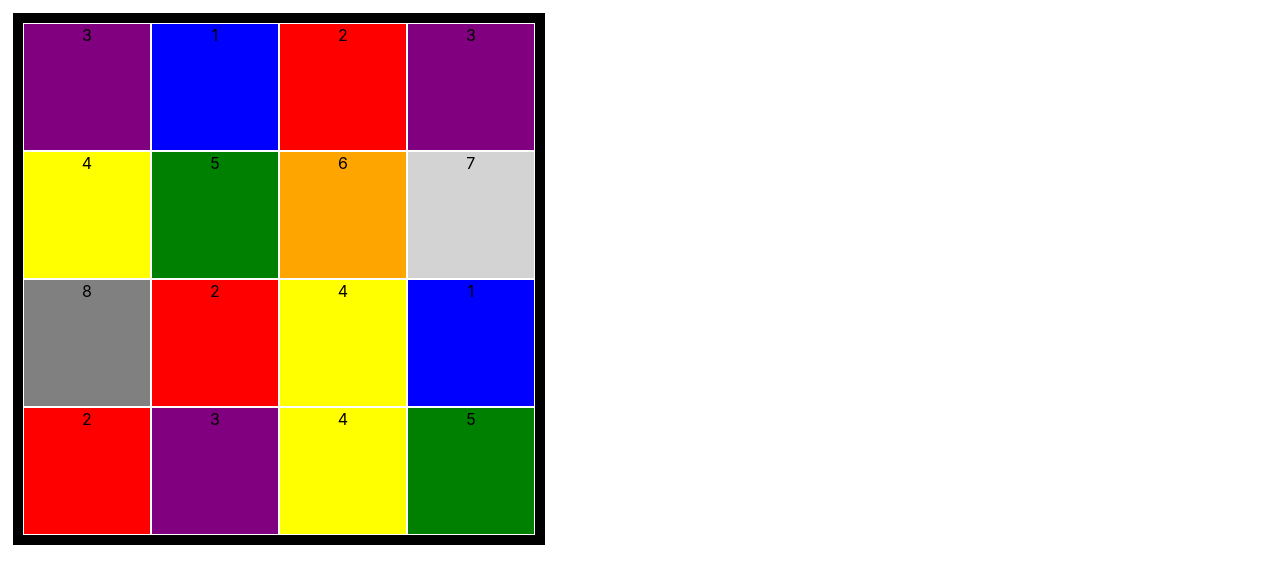
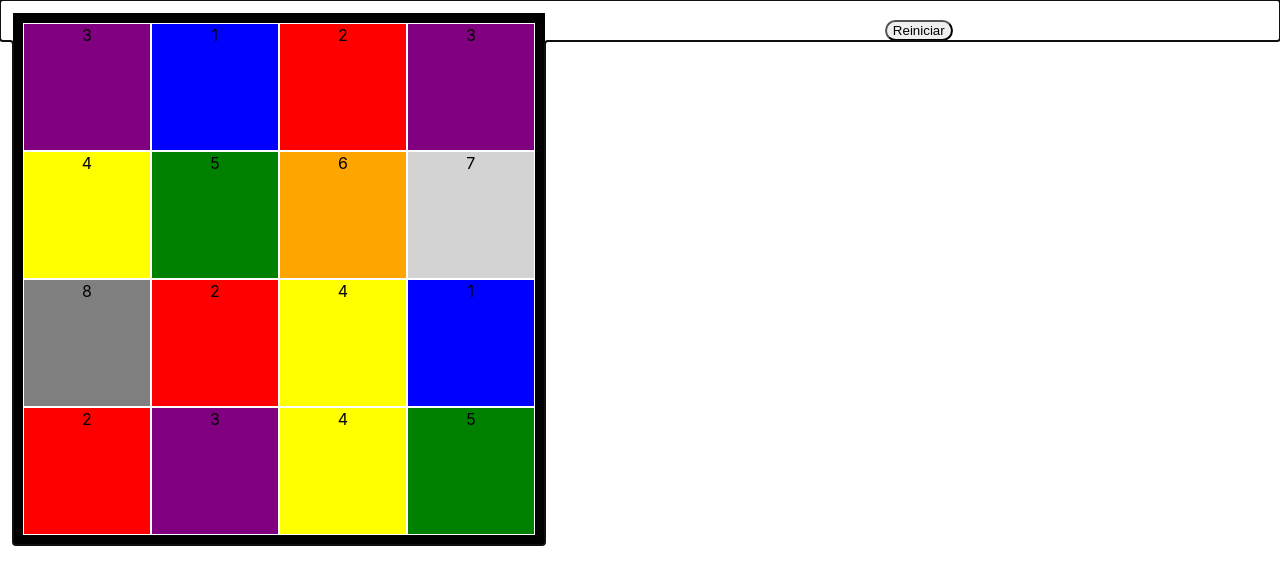
Before and after one commit to pagoncalves/projeto, a React (Create React App) app: page / in a window 1280 px wide. Shown: the top 584 px of the page. Built offline with nearby package versions, Linux system fonts and the light colour scheme.

Commit message:
Criado botao para reiniciar e elementos carregados ao iniciar

```diff
--- a/package.json
+++ b/package.json
@@ -1,7 +1,7 @@
 {
   "name": "projeto",
   "version": "0.1.0",
-  "homepage": "https://pagoncalves.github.io/",
+  "homepage": "https://pagoncalves.github.io/quadramatico/",
   "private": true,
   "dependencies": {
     "@testing-library/jest-dom": "^5.11.9",
--- a/src/App.css
+++ b/src/App.css
@@ -27,3 +27,9 @@
   width: 9.7vmax;
   height: 9.7vmax;
 }
+
+#btn{
+  border-radius: 50px;
+  margin-top: 20px;
+
+}
--- a/src/App.js
+++ b/src/App.js
@@ -56,10 +56,17 @@ class App extends React.Component {
     }
   }
 
+handleBnt = (event) => {
+this.setState((state) => {
+  var quadrados = [[3, 1, 2, 3], [4, 5, 6, 7], [8, 2, 4, 1], [2, 3, 4, 5]]
+  return {quadrados}
+})
+
+}
 
 
+   handleTeclado = (event) => {
 
-  handleTeclado = (event) => {
     if (event.code !== "ArrowLeft" && event.code !== "ArrowRight" &&
       event.code !== "ArrowUp" && event.code !== "ArrowDown")
       return
@@ -101,15 +108,14 @@ class App extends React.Component {
 
   }
 
-
-
-
-
-
+  componentDidMount() {
+    document.querySelector(".App").focus()
+  }
 
   render() {
 
     return (
+
       <div className="App" onKeyDown={this.handleTeclado} tabIndex="0" >
 
         <div id="Quadrado">
@@ -171,9 +177,14 @@ class App extends React.Component {
             </div>
           </div>
         </div>
-      </div>
-    );
+        <button onClick={this.handleBnt} id='btn'>Reiniciar </button>
+      </div>//fim div app
+     );
   }
 }
 export default App;
 //incluir um botão de reiniciar
+//iniciar o jogo sem precisar clicar
+//instruções
+//incluir níveis
+//gerar inicio aleatório para niveis de dificuldade
```
